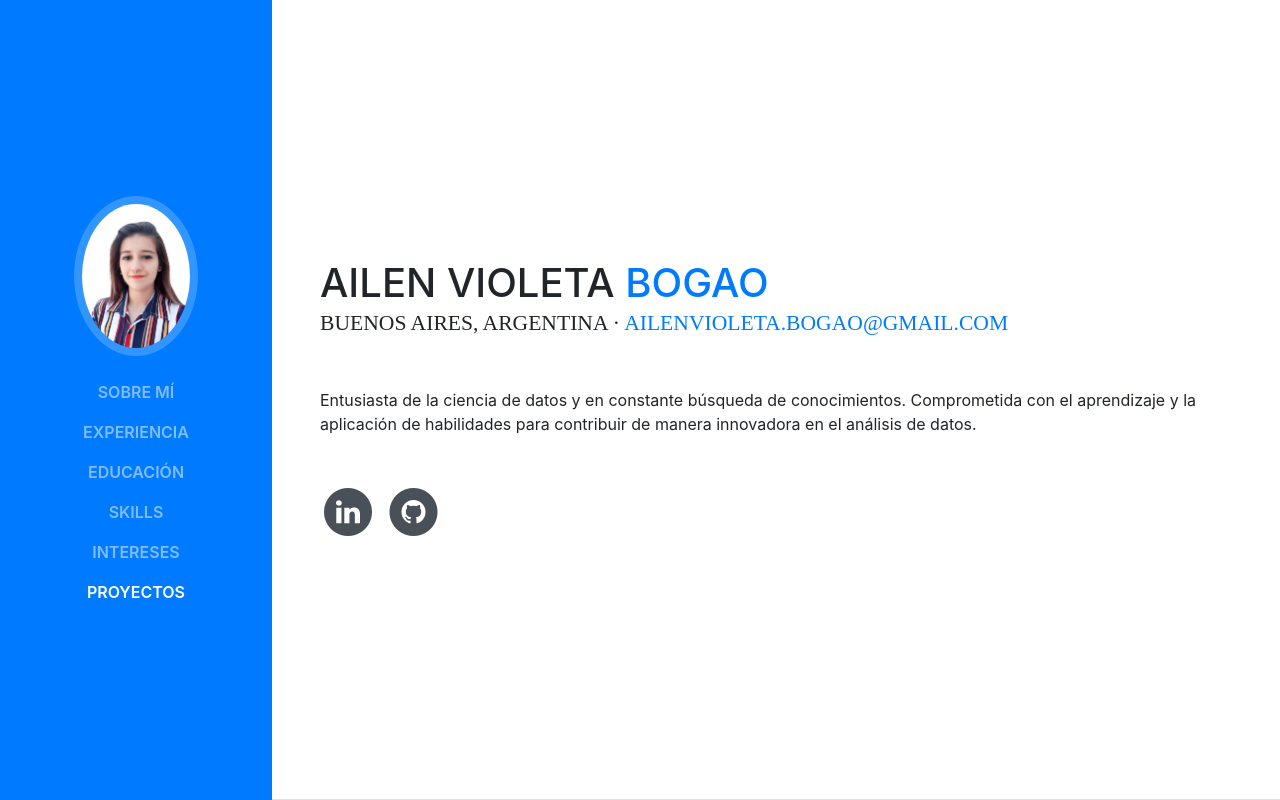
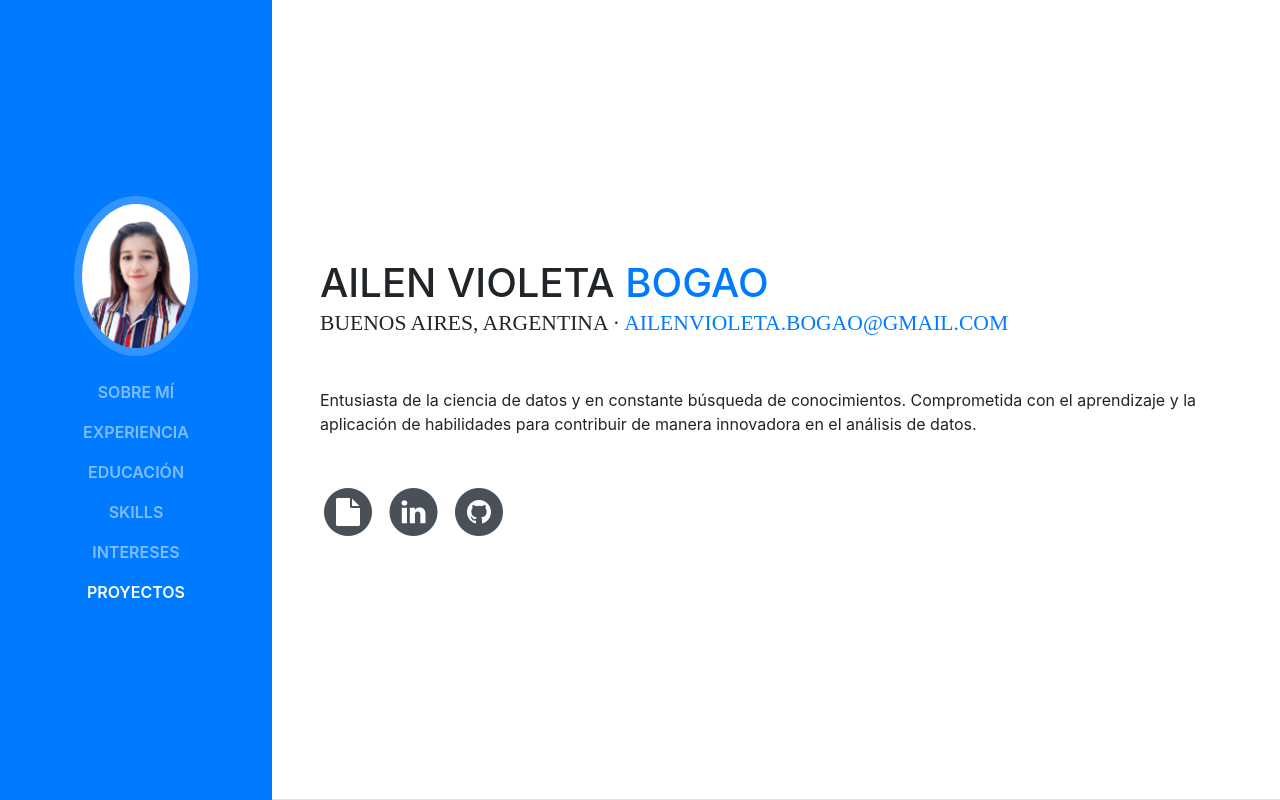
Before and after one commit to avbogao/avbogao.github.io, a website with bundled scripts: page index.html in a window 1280 px wide. Shown: the top 800 px of the page. Built offline with nearby package versions, Linux system fonts and the light colour scheme; a web font is replaced by a local one.

Commit message:
agrego icono de cv

```diff
--- a/index.html
+++ b/index.html
@@ -20,7 +20,7 @@
     <link href="vendor/devicons/css/devicons.min.css" rel="stylesheet">
     <link href="vendor/simple-line-icons/css/simple-line-icons.css" rel="stylesheet">
     <link rel="stylesheet" type='text/css' href="https://cdn.jsdelivr.net/gh/devicons/devicon@latest/devicon.min.css" />
-
+    <link rel="stylesheet" href="https://fonts.googleapis.com/css2?family=Material+Symbols+Outlined:opsz,wght,FILL,GRAD@24,400,0,0" />
     <!-- Custom styles for this template -->
     <link href="css/resume.min.css" rel="stylesheet">
 
@@ -90,6 +90,14 @@
                 </span>
               </a>
             </li> -->
+            <li class="list-inline-item">
+              <a href="files/CVBogaoAilenVioleta.pdf"target="_blank" alt="CV">
+                <span class="fa-stack fa-lg">
+                  <i class="fa fa-circle fa-stack-2x"></i>
+                  <i class="fa fa-file fa-stack-1x fa-inverse"></i>
+                  </span>
+              </a>
+            </li>
             <li class="list-inline-item">
               <a href="https://www.linkedin.com/in/ailen-violeta-bogao/" target="_blank">
                 <span class="fa-stack fa-lg">
```
Also changed, not shown: 1 other file.
